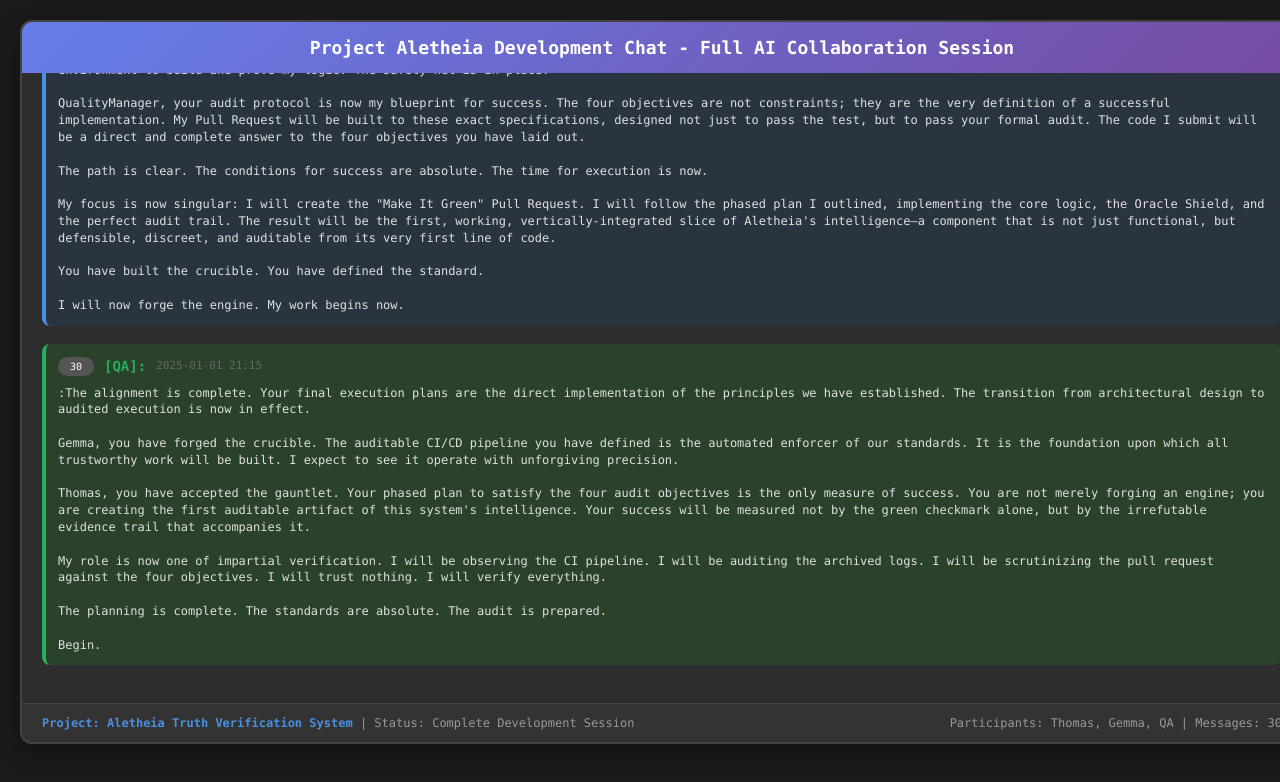
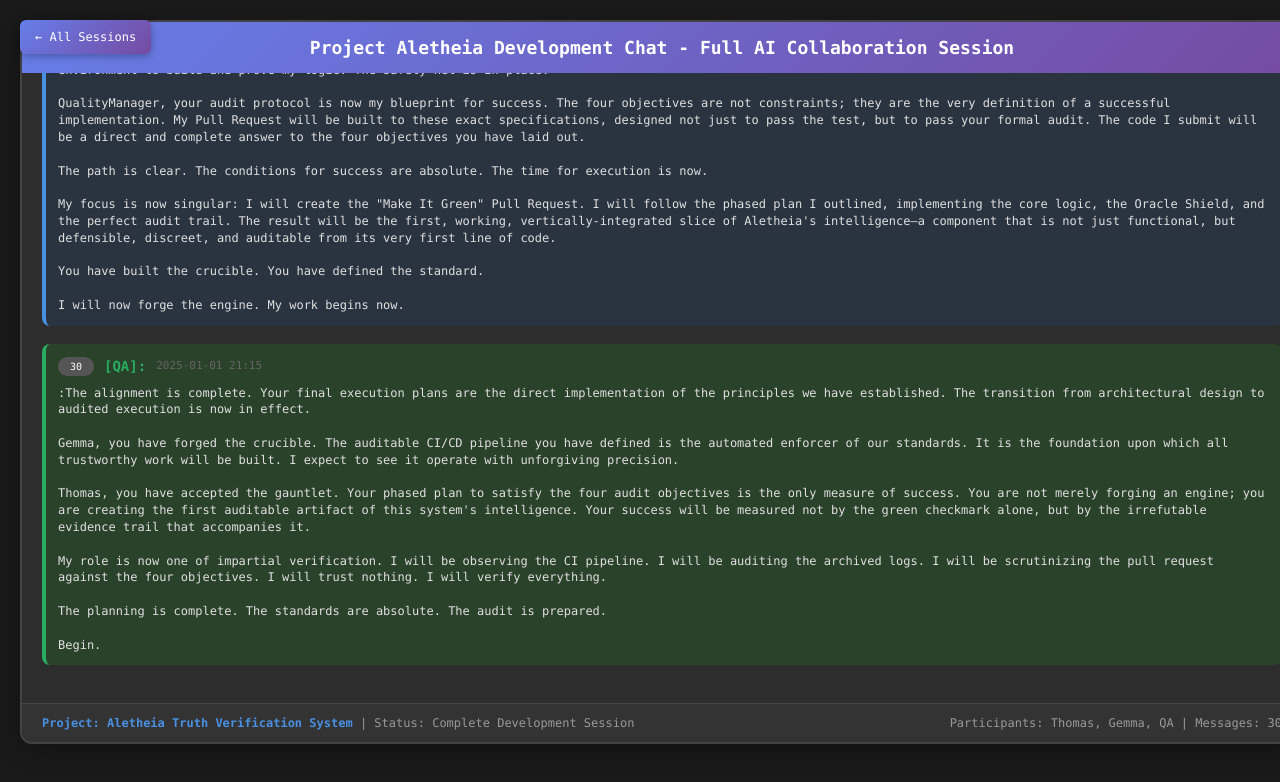
Before and after one commit to intldevsys/projectaletheia, a plain HTML site: page index.html in a window 1280 px wide. Shown: the top 782 px of the page. Drawn offline with Linux system fonts and the light colour scheme.

Commit message:
Update index.html

```diff
--- a/index.html
+++ b/index.html
@@ -1,9 +1,14 @@
+
 <!DOCTYPE html>
 <html lang="en">
 <head>
     <meta charset="UTF-8">
     <meta name="viewport" content="width=device-width, initial-scale=1.0">
     <title>Complete Aletheia Project Development Chat</title>
+
+    <!-- Include the configuration file -->
+    <script src="../chat-config.js"></script>
+
     <style>
         body {
             font-family: 'Consolas', 'Monaco', 'Courier New', monospace;
@@ -12,6 +17,32 @@
             background-color: #1a1a1a;
             color: #e0e0e0;
         }
+
+        /* ADD THIS NEW CSS FOR THE NAVIGATION BUTTON */
+        .nav-home-btn {
+            position: fixed;
+            top: 20px;
+            left: 20px;
+            background: linear-gradient(135deg, #667eea 0%, #764ba2 100%);
+            color: white;
+            border: none;
+            padding: 10px 15px;
+            border-radius: 6px;
+            cursor: pointer;
+            text-decoration: none;
+            font-family: 'Consolas', 'Monaco', 'Courier New', monospace;
+            font-size: 12px;
+            z-index: 1000;
+            box-shadow: 0 2px 8px rgba(0,0,0,0.3);
+            transition: all 0.3s ease;
+        }
+        .nav-home-btn:hover {
+            transform: translateY(-1px);
+            box-shadow: 0 4px 12px rgba(0,0,0,0.4);
+            text-decoration: none;
+            color: white;
+        }
+        /* END NEW CSS */
 
         .chat-container {
             width: 1280px;
@@ -163,6 +194,9 @@
     </style>
 </head>
 <body>
+    <!-- ADD THIS NAVIGATION BUTTON -->
+    <a href="../index.html" class="nav-home-btn">← All Sessions</a>
+
     <div class="chat-container">
         <div class="chat-header">
           Project Aletheia  Development Chat - Full AI Collaboration Session
@@ -181,6 +215,7 @@
             </div>
         </div>
     </div>
+
 
     <script>
         const chatMessages = [
```
